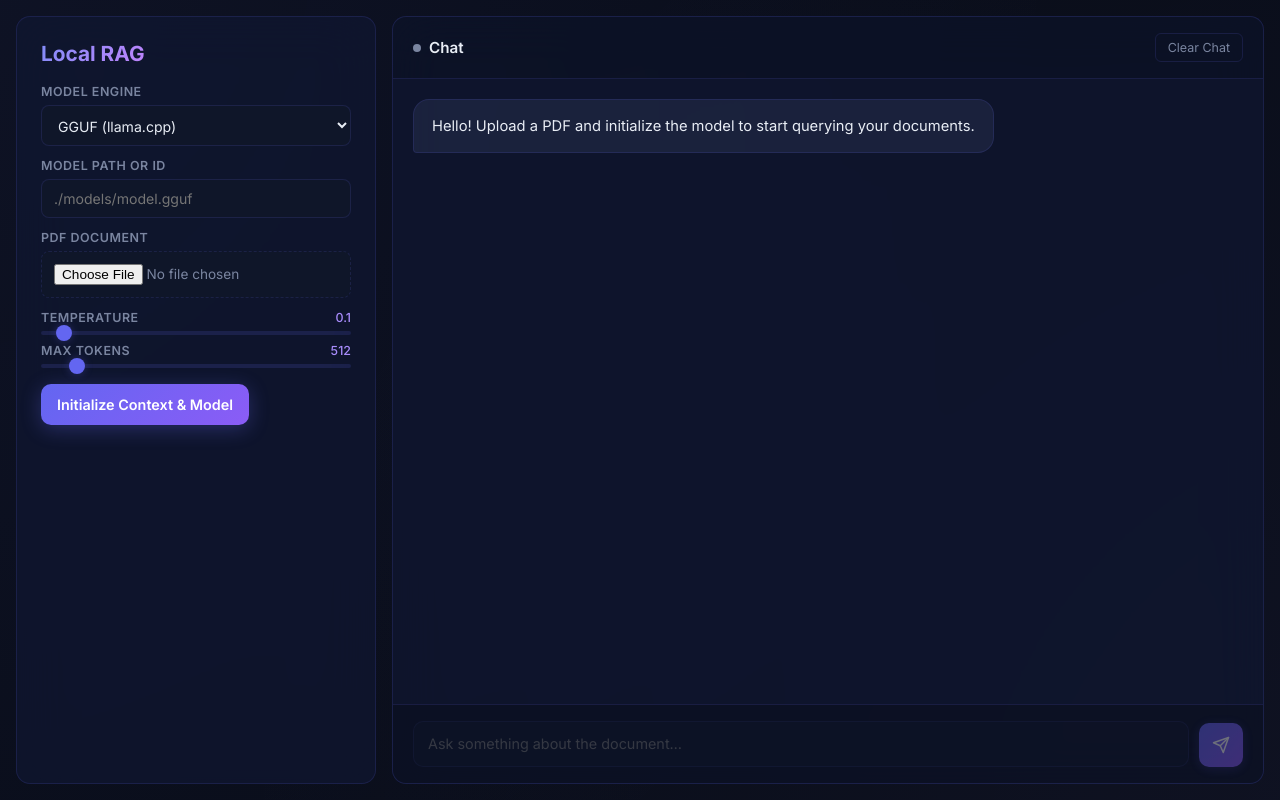
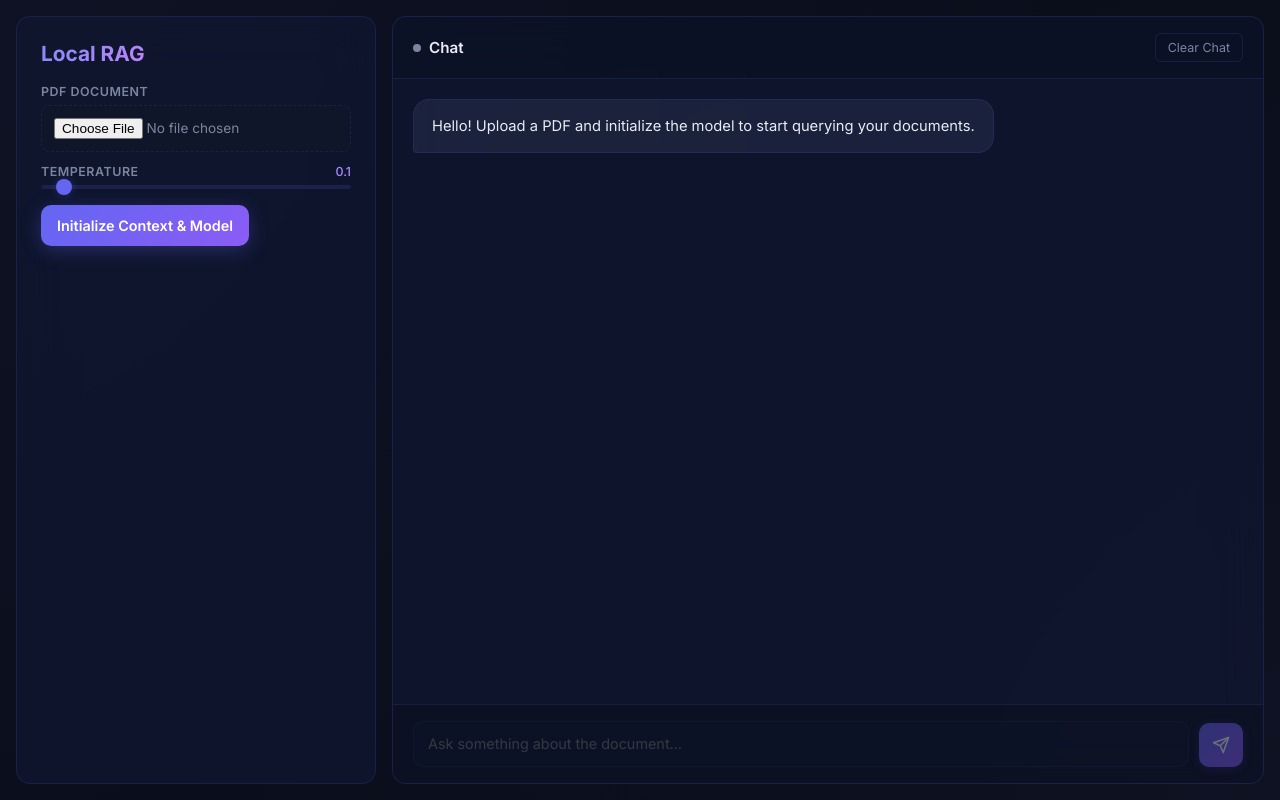
Before and after one commit to SrajalSingh/ragbot, a FastAPI app: page / in a window 1280 px wide. Run offline with FastAPI, Linux system fonts and the light colour scheme.

Commit message:
chore: align UI settings with OpenAI cloud backend (removed obsolete GGUF controls)

```diff
--- a/app.py
+++ b/app.py
@@ -56,6 +56,7 @@ async def read_root():
 @app.post("/api/init")
 async def init_model(
     file: UploadFile = File(...),
+    temperature: float = Form(0.1),
 ):
     global QA_CHAIN
 
@@ -75,7 +76,7 @@ async def init_model(
         retriever = initialize_retriever(file_path)
 
         # Use GPT-3.5-Turbo (fast, cheap, works on cloud)
-        llm = ChatOpenAI(model_name="gpt-3.5-turbo", temperature=0.1)
+        llm = ChatOpenAI(model_name="gpt-3.5-turbo", temperature=temperature)
 
         system_prompt = (
             "You are a precise, professional assistant. "
--- a/templates/index.html
+++ b/templates/index.html
@@ -641,17 +641,6 @@
 
             <form id="init-form" aria-label="Model initialization">
                 <div class="form-group">
-                    <label for="model_type">Model Engine</label>
-                    <select id="model_type" name="model_type">
-                        <option value="GGUF">GGUF (llama.cpp)</option>
-                        <option value="HuggingFace">HuggingFace (Transformers)</option>
-                    </select>
-                </div>
-                <div class="form-group" style="margin-top:12px">
-                    <label for="model_path">Model Path or ID</label>
-                    <input type="text" id="model_path" name="model_path" placeholder="./models/model.gguf" required>
-                </div>
-                <div class="form-group" style="margin-top:12px">
                     <label for="file">PDF Document</label>
                     <input type="file" id="file" name="file" accept=".pdf" required>
                 </div>
@@ -659,11 +648,6 @@
                     <label for="temperature">Temperature <span id="temp-val">0.1</span></label>
                     <input type="range" id="temperature" name="temperature" min="0" max="2" step="0.1" value="0.1"
                         oninput="document.getElementById('temp-val').innerText=this.value">
-                </div>
-                <div class="form-group" style="margin-top:8px">
-                    <label for="max_tokens">Max Tokens <span id="tokens-val">512</span></label>
-                    <input type="range" id="max_tokens" name="max_tokens" min="128" max="4096" step="64" value="512"
-                        oninput="document.getElementById('tokens-val').innerText=this.value">
                 </div>
                 <button type="submit" class="btn-init" id="init-btn" style="margin-top:16px">
                     <span>Initialize Context &amp; Model</span>
```
